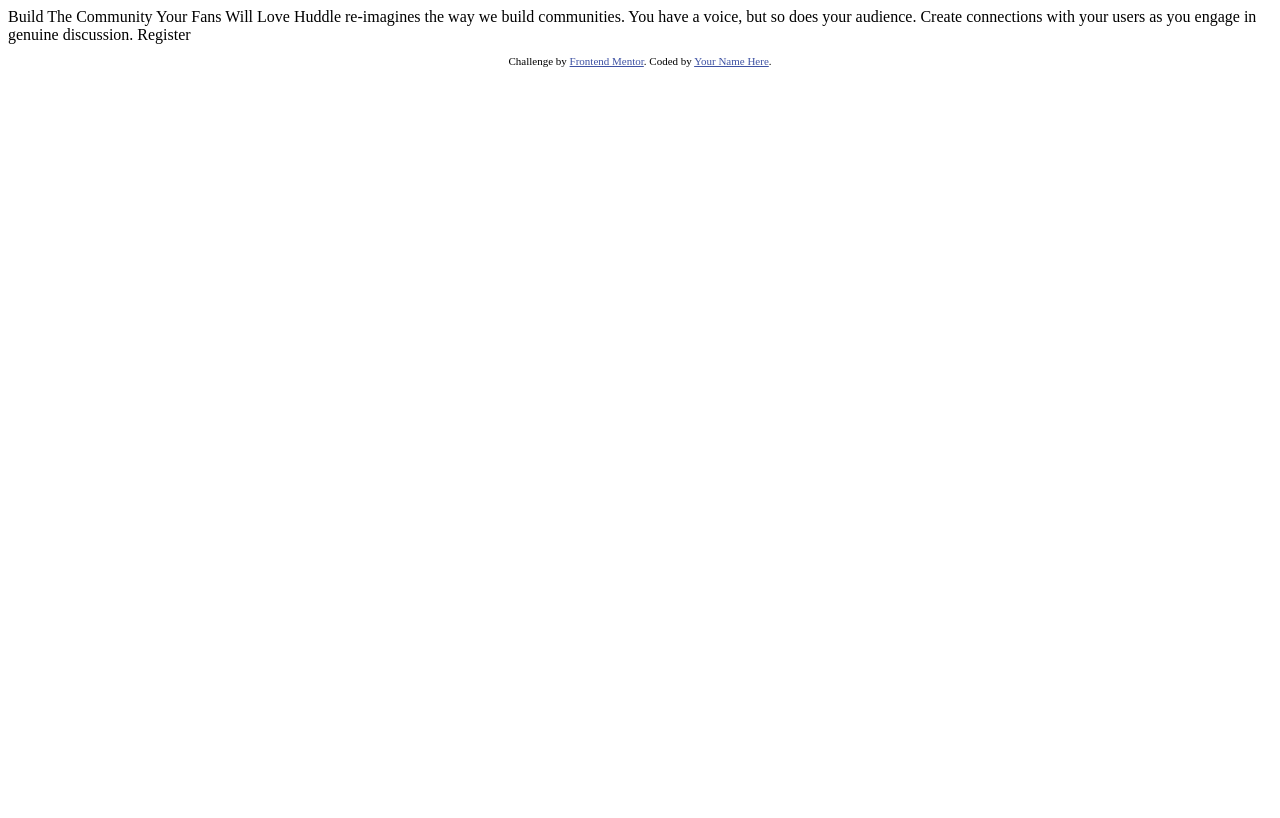
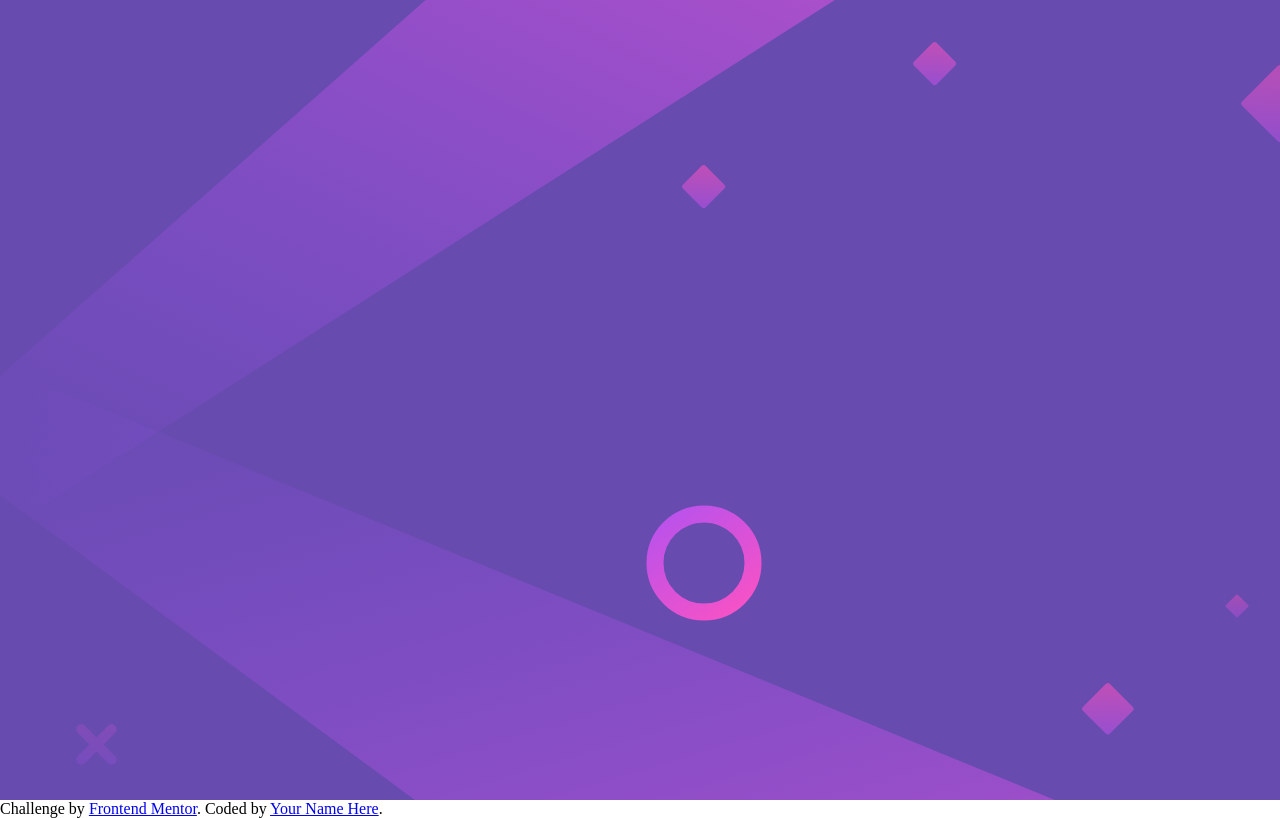
Before and after one commit to pastorp3/Huddle-landing-page, a plain HTML site: page index.html in a window 1280 px wide. Drawn offline with Linux system fonts and the light colour scheme.

Commit message:
Add background design

```diff
--- /dev/null
+++ b/index.css
@@ -0,0 +1,19 @@
+* {
+  margin: 0;
+  box-sizing: border-box;
+  overflow: hidden;
+}
+
+.main-container {
+  width: 100vw;
+  height: 100vh;
+  background: url(./images/bg-desktop.svg);
+  background-repeat: no-repeat;
+  background-size: cover;
+}
+
+.background {
+  background-color: hsl(257, 40%, 49%);
+  width: 100vw;
+  height: 100vh;
+}
--- a/index.html
+++ b/index.html
@@ -5,23 +5,21 @@
   <meta name="viewport" content="width=device-width, initial-scale=1.0"> <!-- displays site properly based on user's device -->
 
   <link rel="icon" type="image/png" sizes="32x32" href="./images/favicon-32x32.png">
+  <link real="css" type="text/css" rel="stylesheet" href="./index.css">
 
   <title>Frontend Mentor | Huddle landing page with single introductory section</title>
 
   <!-- Feel free to remove these styles or customise in your own stylesheet 👍 -->
-  <style>
-    .attribution { font-size: 11px; text-align: center; }
-    .attribution a { color: hsl(228, 45%, 44%); }
-  </style>
 </head>
 <body>
+  <main>
+    <div  class="background">
+      <div class="main-container">
 
-  Build The Community Your Fans Will Love
+      </div>
+    </div>
 
-  Huddle re-imagines the way we build communities. You have a voice, but so does your audience.
-  Create connections with your users as you engage in genuine discussion.
-
-  Register
+  </main>
 
   <footer>
     <p class="attribution">
```
